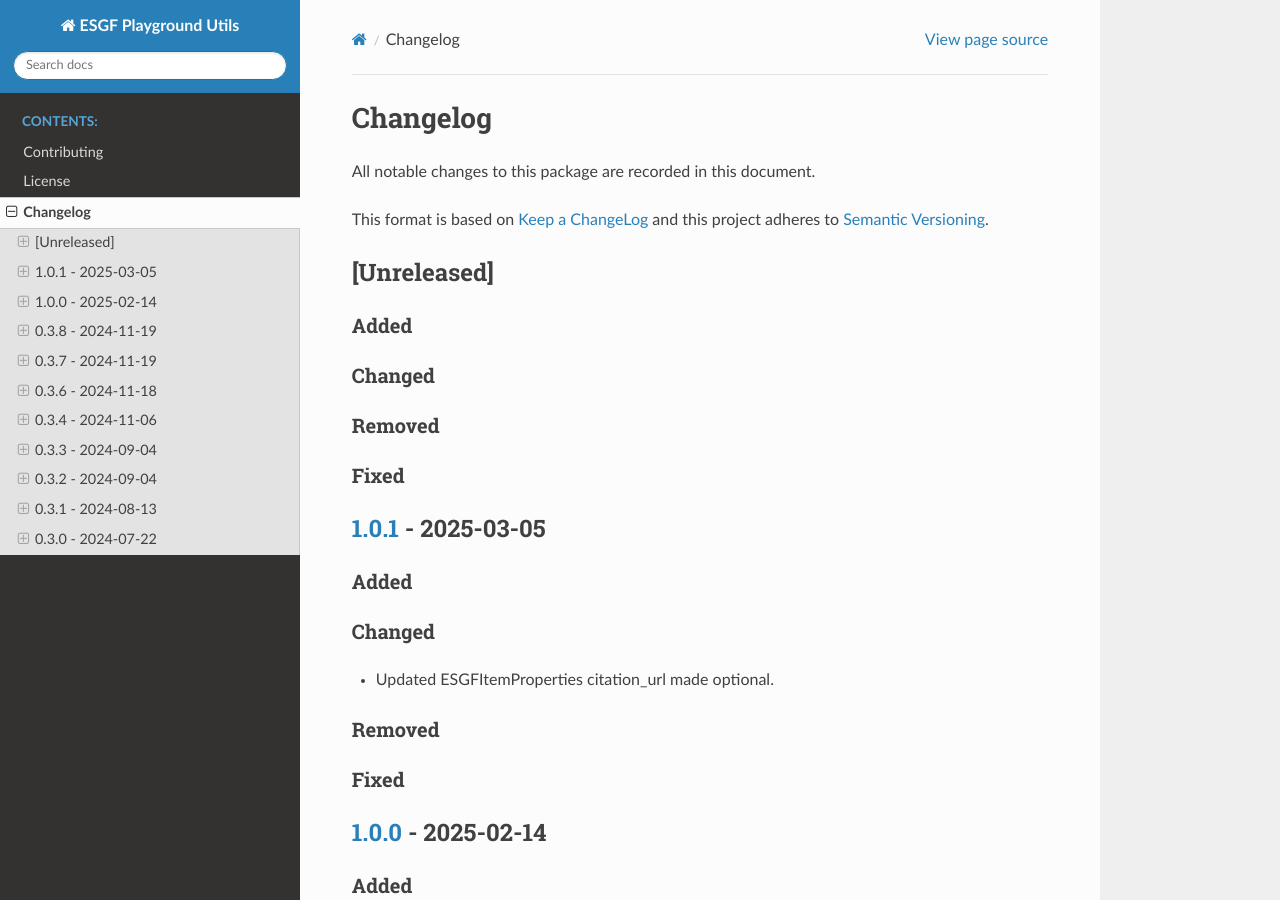
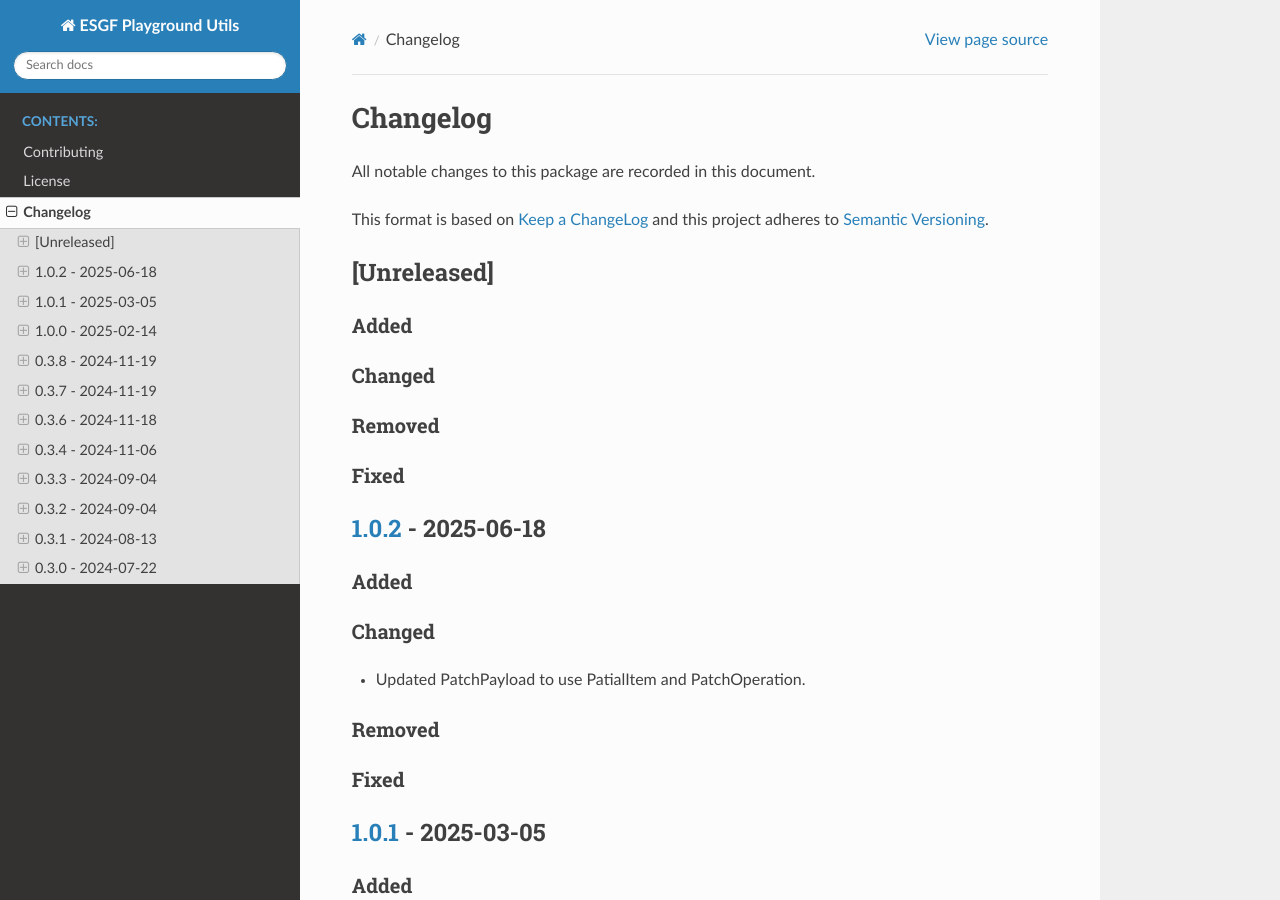
Before and after one commit to ESGF/esgf-playground-utils, a Sphinx documentation site: the page built from docs/changelog.rst, in a window 1280 px wide and 900 px high. Built offline with Sphinx 7.4.7 and the Read the Docs theme 3.1.0, drawn with Linux system fonts in a browser that asks for light colours; pages that are not in the unit, such as notebooks, are missing from menus.

Commit message:
Updating PatchPayload.

```diff
--- a/CHANGELOG.rst
+++ b/CHANGELOG.rst
@@ -14,6 +14,22 @@ Added
 
 Changed
 ^^^^^^^
+
+Removed
+^^^^^^^
+
+Fixed
+^^^^^
+
+`1.0.2 <https://github.com/ESGF/esgf-playground-utils/releases/tag/1.0.2>`_  - 2025-06-18
+-----------------------------------------------------------------------------------------
+
+Added
+^^^^^
+
+Changed
+^^^^^^^
+- Updated PatchPayload to use PatialItem and PatchOperation.
 
 Removed
 ^^^^^^^
--- a/docs/conf.py
+++ b/docs/conf.py
@@ -13,7 +13,7 @@ sys.path.insert(0, os.path.abspath("../.."))
 project = "ESGF Playground Utils"
 copyright = "2024, David Poulter"
 author = "David Poulter"
-release = "1.0.1"
+release = "1.0.2"
 
 # -- General configuration ---------------------------------------------------
 # https://www.sphinx-doc.org/en/master/usage/configuration.html#general-configuration
--- a/pyproject.toml
+++ b/pyproject.toml
@@ -1,6 +1,6 @@
 [tool.poetry]
 name = "esgf-playground-utils"
-version = "1.0.1"
+version = "1.0.2"
 description = "Common library and models for the ESGF-Playground"
 readme = "README.rst"
 authors = [
```
Also changed, not shown: 1 other file.
